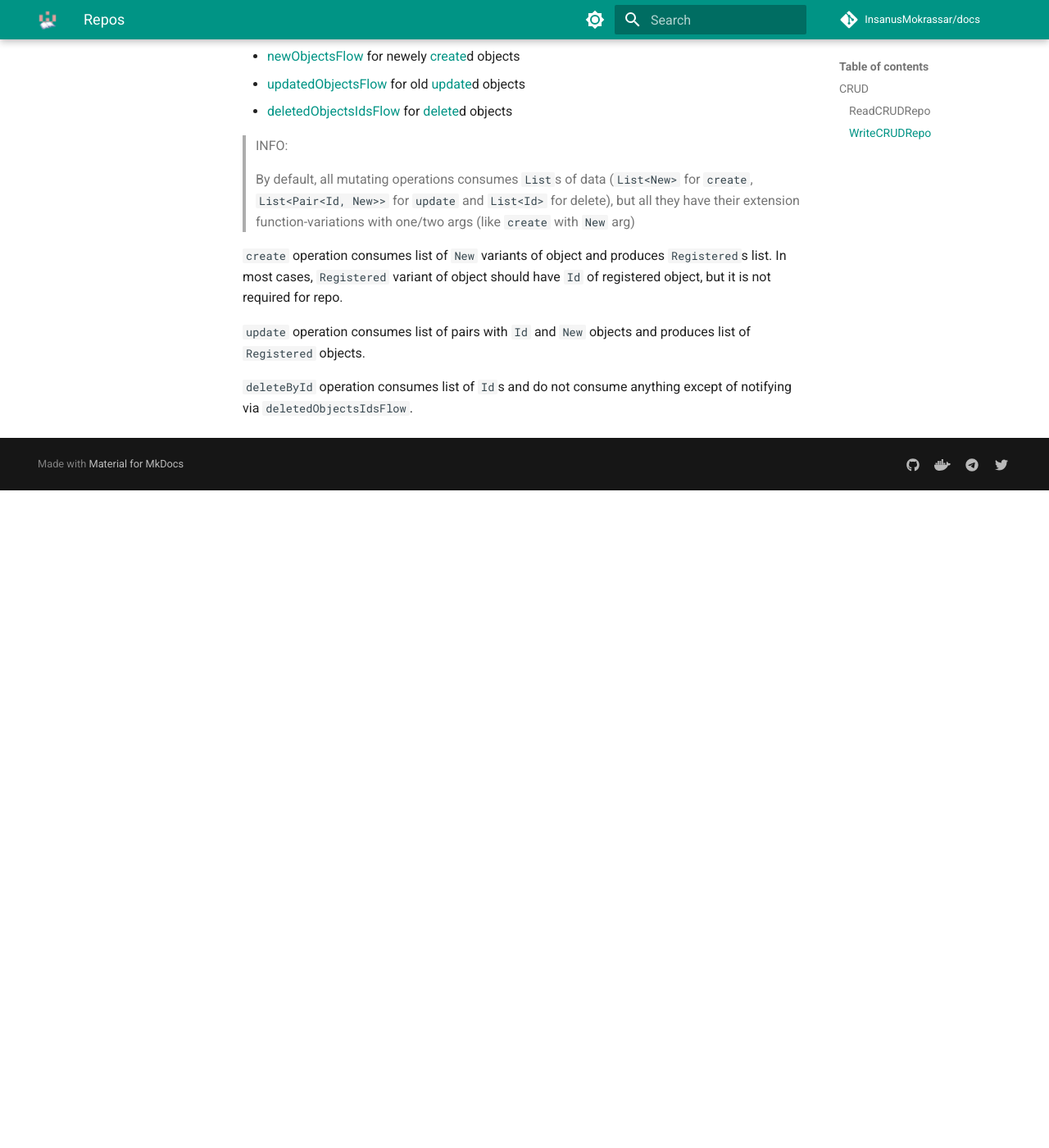
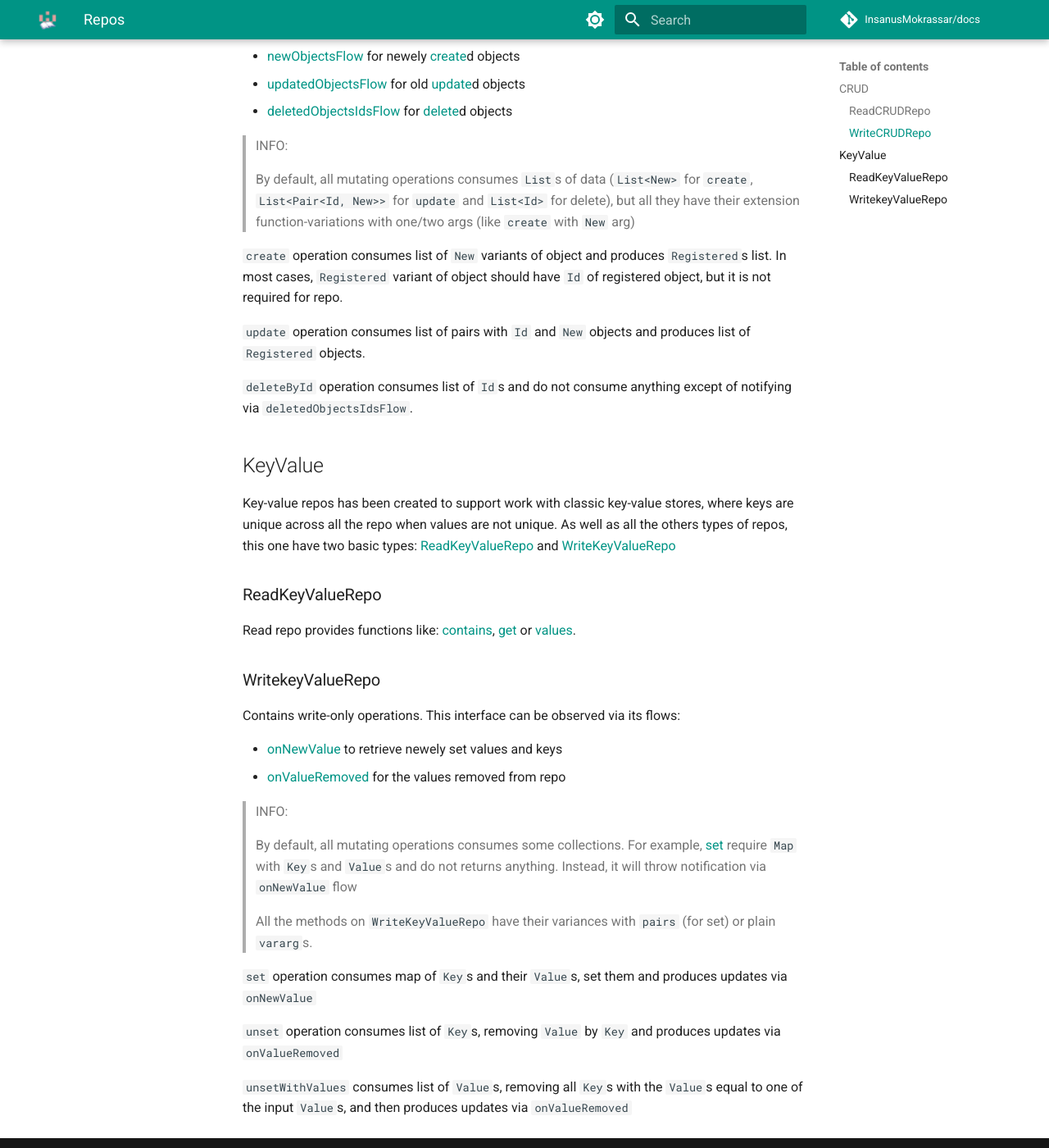
Before and after one commit to InsanusMokrassar/docs, an MkDocs documentation site: the page built from docs/micro_utils/repos/index.md, in a window 1280 px wide and 1400 px high, scrolled down 975 px. Shown: the whole window at 82% size. Built offline with MkDocs 1.6.1 and Material for MkDocs 9.7.7, drawn with Linux system fonts in a browser that asks for light colours; comment, search, counter and statistics services are not loaded; before the commit the page ends 1573 px from its top, so only the background shows below that.

Commit message:
add repo about key value repo

```diff
--- a/docs/micro_utils/repos/index.md
+++ b/docs/micro_utils/repos/index.md
@@ -54,3 +54,36 @@ Contains write-only operations, such as [create](https://microutils.inmo.dev/mic
 `update` operation consumes list of pairs with `Id` and `New` objects and produces list of `Registered` objects.
 
 `deleteById` operation consumes list of `Id`s and do not consume anything except of notifying via `deletedObjectsIdsFlow`.
+
+## KeyValue
+
+Key-value repos has been created to support work with classic key-value stores, where keys are unique across all the repo when values are not unique.
+As well as all the others types of repos, this one have two basic types:
+[ReadKeyValueRepo](https://microutils.inmo.dev/micro_utils.dokka/dev.inmo.micro_utils.repos/-read-key-value-repo/index.html) and
+[WriteKeyValueRepo](https://microutils.inmo.dev/micro_utils.dokka/dev.inmo.micro_utils.repos/-write-key-value-repo/index.html)
+
+### ReadKeyValueRepo
+
+Read repo provides functions like: [contains](https://microutils.inmo.dev/micro_utils.dokka/dev.inmo.micro_utils.repos/-read-key-value-repo/contains.html),
+[get](https://microutils.inmo.dev/micro_utils.dokka/dev.inmo.micro_utils.repos/-read-key-value-repo/get.html) or
+[values](https://microutils.inmo.dev/micro_utils.dokka/dev.inmo.micro_utils.repos/-read-key-value-repo/values.html).
+
+### WritekeyValueRepo
+
+Contains write-only operations. This interface can be observed via its flows:
+
+* [onNewValue](https://microutils.inmo.dev/micro_utils.dokka/dev.inmo.micro_utils.repos/-write-key-value-repo/on-new-value.html) to retrieve newely set values and keys
+* [onValueRemoved](https://microutils.inmo.dev/micro_utils.dokka/dev.inmo.micro_utils.repos/-write-key-value-repo/on-value-removed.html) for the values removed from repo
+
+> INFO:
+>
+> By default, all mutating operations consumes some collections. For example, [set](https://microutils.inmo.dev/micro_utils.dokka/dev.inmo.micro_utils.repos/-write-key-value-repo/set.html)
+> require `Map` with `Key`s and `Value`s and do not returns anything. Instead, it will throw notification via `onNewValue` flow
+>
+> All the methods on `WriteKeyValueRepo` have their variances with `pairs` (for set) or plain `vararg`s.
+
+`set` operation consumes map of `Key`s and their `Value`s, set them and produces updates via `onNewValue`
+
+`unset` operation consumes list of `Key`s, removing `Value` by `Key` and produces updates via `onValueRemoved`
+
+`unsetWithValues` consumes list of `Value`s, removing all `Key`s with the `Value`s equal to one of the input `Value`s, and then produces updates via `onValueRemoved`
```
